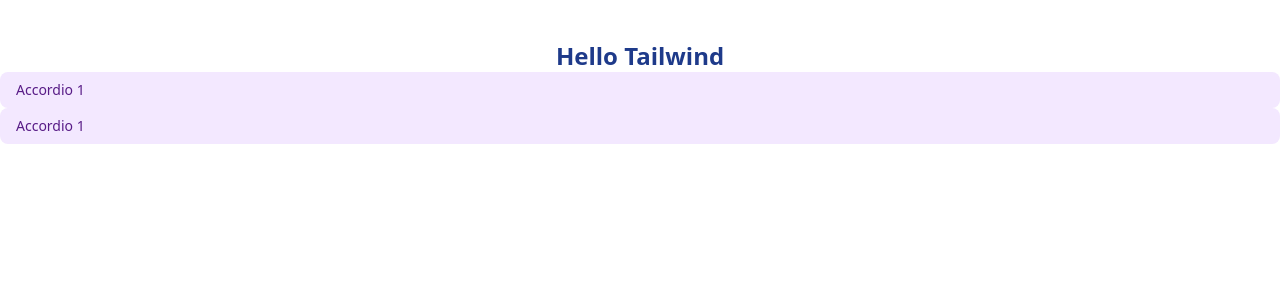
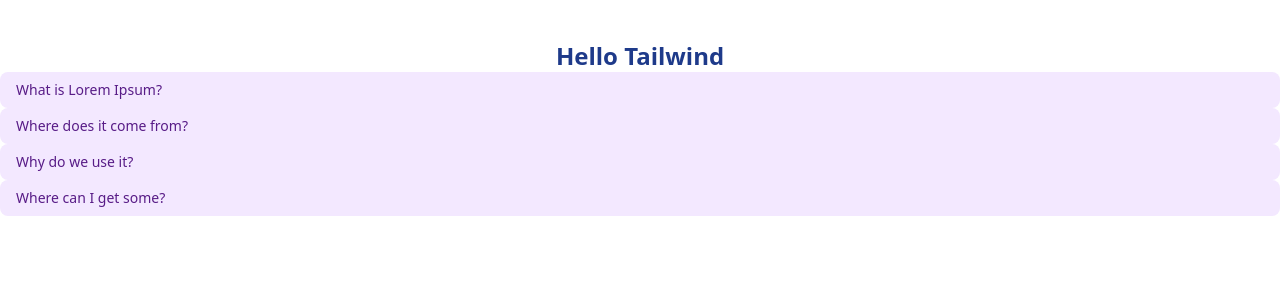
Before and after one commit to Jay3125/my-react-tailwind, a React (Create React App) app: page / in a window 1280 px wide. Shown: the top 300 px of the page. Built offline with nearby package versions, Linux system fonts and the light colour scheme.

Commit message:
accordian fix

```diff
--- a/src/App.js
+++ /dev/null
@@ -1,57 +0,0 @@
-// import { useState } from "react";
-import "./App.css";
-// import Accordion from "./components/Accordion";
-// import CollapseDemo from "./components/CollapseDemo";
-// import LeftOffcanvas from "./components/LeftOffcanvas";
-// import RightOffcanvas from "./components/RightOffcanvas";
-// import TopOffcanvas from "./components/TopOffcanvas";
-// import Example from "./components/collapse";
-// import Collapse from "./components/collapse";
-// // import OffCanvas from "./components/modal";
-// import Menu from "./components/menu";
-// import Modal from "./components/modal";
-// import TopMenu from "./components/topsmenu";
-import { HUIAccordion } from "./components/pages";
-function App() {
-  // let [ setIsOpen] = useState(true);
-
-  // function closeModal() {
-  //   setIsOpen(false);
-  // }
-
-  // function openModal() {
-  //   setIsOpen(true);
-  // }
-
-  return (
-    <div className="App">
-      <h1 className="text-2xl text-blue-900 pt-10 font-extrabold">Hello Tailwind</h1>
-      {/* <Modal /> */}
-      {/* <Collapse /> */}
-      {/* <Menu children={"hello"} /> */}
-      {/* <TopMenu></TopMenu> */}
-      {/* <CollapseDemo/> */}
-      {/* <Example/> */}
-      {/* <LeftOffcanvas/> */}
-      {/* <RightOffcanvas position='left' /> */}
-      {/* <TopOffcanvas/> */}
-      {/* <Accordion/> */}
-      <HUIAccordion>
-        <HUIAccordion.Button>
-          Accordio 1
-        </HUIAccordion.Button>
-        <HUIAccordion.Panel id='ac1' activeId='ac1'>
-          Accordio 1 panel
-        </HUIAccordion.Panel>
-        <HUIAccordion.Button>
-          Accordio 1
-        </HUIAccordion.Button>
-        <HUIAccordion.Panel id='ac2' activeId='ac2'>
-          Accordio 1 panel
-        </HUIAccordion.Panel>
-      </HUIAccordion>
-    </div>
-  );
-}
-
-export default App;
--- /dev/null
+++ b/src/App.tsx
@@ -0,0 +1,63 @@
+// import { useState } from "react";
+import { useState } from "react";
+import "./App.css";
+import {  HUIAccordion } from "./components/pages";
+import React from "react";
+function App() {
+  const faqs = [
+    {
+      id: 1,
+      header: "What is Lorem Ipsum?",
+      text: `Lorem Ipsum is simply dummy text of the printing and typesetting industry. Lorem Ipsum has been the industry's standard dummy text ever since the 1500s, when an unknown printer took a galley of type and scrambled it to make a type specimen book. It has survived not only five centuries, but also the leap into electronic typesetting, remaining essentially unchanged.`,
+    },
+    {
+      id: 2,
+      header: "Where does it come from?",
+      text: `It is a long established fact that a reader will be distracted by the readable content of a page when looking at its layout. The point of using Lorem Ipsum is that it has a more-or-less normal distribution of letters, as opposed to using 'Content here, content here', making it look like readable English. `,
+    },
+    {
+      id: 3,
+      header: "Why do we use it?",
+      text: `Contrary to popular belief, Lorem Ipsum is not simply random text. It has roots in a piece of classical Latin literature from 45 BC, making it over 2000 years old. Richard McClintock, a Latin professor at Hampden-Sydney College in Virginia, looked up one of the more obscure Latin words, consectetur, from a Lorem Ipsum passage, and going through the cites of the word in classical literature,`,
+    },
+    {
+      id: 4,
+      header: "Where can I get some?",
+      text: `There are many variations of passages of Lorem Ipsum available, but the majority have suffered alteration in some form, by injected humour, or randomised words which don't look even slightly believable.`,
+    },
+  ];
+const [activePanelId, setActivePanelId] = useState(null)
+
+ const handlePanelToggle = (panelId:any) => {
+   setActivePanelId((prevActivePanelId) =>
+     prevActivePanelId === panelId ? null : panelId
+   );
+  };
+
+
+  return (
+    <div className="App">
+      <h1 className="text-2xl text-blue-900 pt-10 font-extrabold">
+        Hello Tailwind
+      </h1>
+
+      <HUIAccordion>
+        {faqs.map((faq) => (
+          <React.Fragment key={faq.id}>
+            <HUIAccordion.Button onClick={() => handlePanelToggle(faq.id)}>
+              {faq.header}
+            </HUIAccordion.Button>
+            <HUIAccordion.Panel
+              id={faq.id}
+              active={activePanelId === faq.id ? faq.id : undefined}
+            >
+              {faq.text}
+            </HUIAccordion.Panel>
+          </React.Fragment>
+        ))}
+      </HUIAccordion>
+    </div>
+  );
+}
+
+export default App;
--- a/src/components/pages/Accordian.tsx
+++ b/src/components/pages/Accordian.tsx
@@ -1,26 +1,36 @@
 import { Disclosure } from "@headlessui/react";
-import { ReactNode } from "react";
-
+import  { ReactNode } from "react";
 interface Props {
   children?: ReactNode;
   className?: string;
-  id?:string | number | undefined;
-  activeId?:string | number | undefined;
+  id?: any;
+  active?: string | number | undefined;
+  onClick?: () => void;
 }
+
 const Accordion = (props: Props) => (
   <>
     <Disclosure>{({ open }) => <>{props.children}</>}</Disclosure>
   </>
 );
 Accordion.Button = (props: Props) => (
-  <Disclosure.Button className="flex w-full justify-between rounded-lg bg-purple-100 px-4 py-2 text-left text-sm font-medium text-purple-900 hover:bg-purple-200 focus:outline-none focus-visible:ring focus-visible:ring-purple-500 focus-visible:ring-opacity-75">
+  <Disclosure.Button
+    onClick={props.onClick}
+    className={`"flex w-full justify-between rounded-lg bg-purple-100 px-4 py-2 text-left text-sm font-medium text-purple-900 hover:bg-purple-200 focus:outline-none focus-visible:ring focus-visible:ring-purple-500 focus-visible:ring-opacity-75"`}
+  >
     {props.children}
   </Disclosure.Button>
 );
 
+
 Accordion.Panel = (props: Props) => (
-  <Disclosure.Panel className={`${props.id === props.activeId} {px-4 pt-4 pb-2 text-sm text-gray-500}`}>
+  <Disclosure.Panel
+    className={`${
+      props.active === props.id ? "show" : "hidden"
+    } px-4 pt-4 pb-2 text-sm text-gray-500`}
+  >
     {props.children}
   </Disclosure.Panel>
 );
+
 export default Accordion
```
Also changed, not shown: 1 other file (tests, documents, lock files or other folders).
